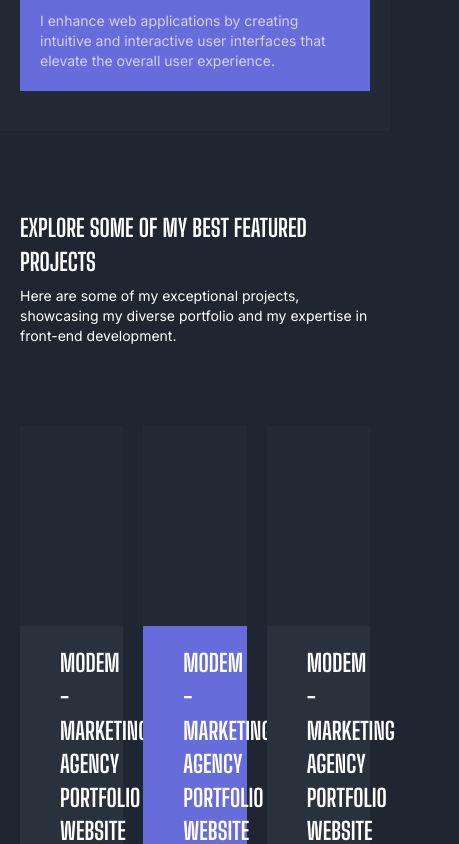
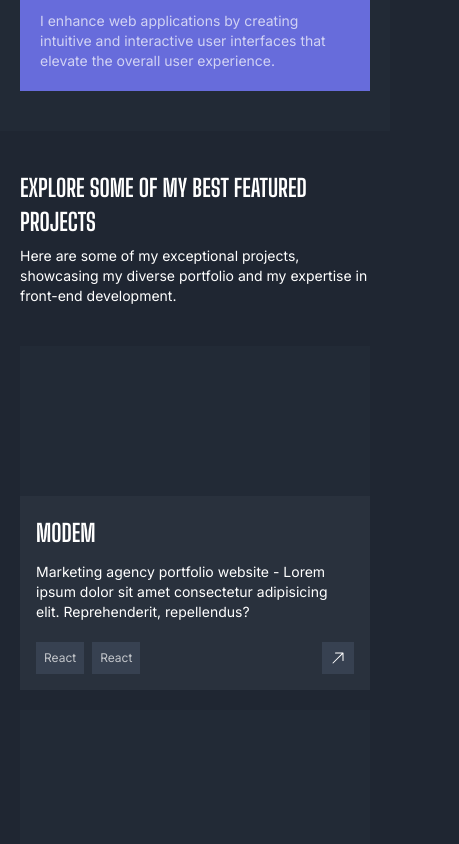
Before and after one commit to c-blaq/portfolio, a Next.js app: page / in a window 390 px wide. Shown: the part 1180-2024 px from the top of the page, 459 px wide, since content can reach past the window. Built offline with nearby package versions, Linux system fonts and the light colour scheme.

Commit message:
style: featured projects mobile

```diff
--- a/src/components/home/Offers.jsx
+++ b/src/components/home/Offers.jsx
@@ -24,14 +24,14 @@ const Offers = () => {
         </div>
       </div>
 
-      <div className="py-20 px-5">
+      <div className="py-10 sm:py-20 px-5">
         <section className="max-w-7xl mx-auto">
           <SectionTitle
             title="Explore some of my best featured projects"
             description="Here are some of my exceptional projects, showcasing my diverse portfolio and my expertise in front-end development."
           />
 
-          <div className="mt-20 gap-5 grid grid-cols-3">
+          <div className="mt-10 sm:mt-16 md:mt-20 gap-5 grid sm:grid-cols-2 lg:grid-cols-3">
             <Card />
             <Card />
             <Card />
--- a/src/components/shared/Card.jsx
+++ b/src/components/shared/Card.jsx
@@ -5,11 +5,17 @@ import { HiArrowUpRight } from "@/lib/reactIcons";
 const Card = () => {
   return (
     <div className="bg-primary-dark  even:bg-secondary-blue group">
-      <div className="bg-primary-dark2 min-h-[200px]"></div>
-      <div className="pt-5 p-10">
-        <h3 className="font-bigShoulder font-bold leading-[140%] uppercase mb-5 text-2xl sm:text-3xl lg:text-4xl">
-          Modem - Marketing agency portfolio website
-        </h3>
+      <div className="bg-primary-dark2 min-h-[150px] sm:min-h-[200px]"></div>
+      <div className="pt-5 p-4 lg:p-10">
+        <div className="mb-5 ">
+          <h3 className="font-bigShoulder font-bold leading-[140%] uppercase mb-3 text-2xl sm:text-3xl lg:text-4xl">
+            Modem
+          </h3>
+          <p className="text-sm">
+            Marketing agency portfolio website - Lorem ipsum dolor sit amet
+            consectetur adipisicing elit. Reprehenderit, repellendus?
+          </p>
+        </div>
 
         <div className="flex gap-4 justify-between">
           <div className="flex gap-2">
```
